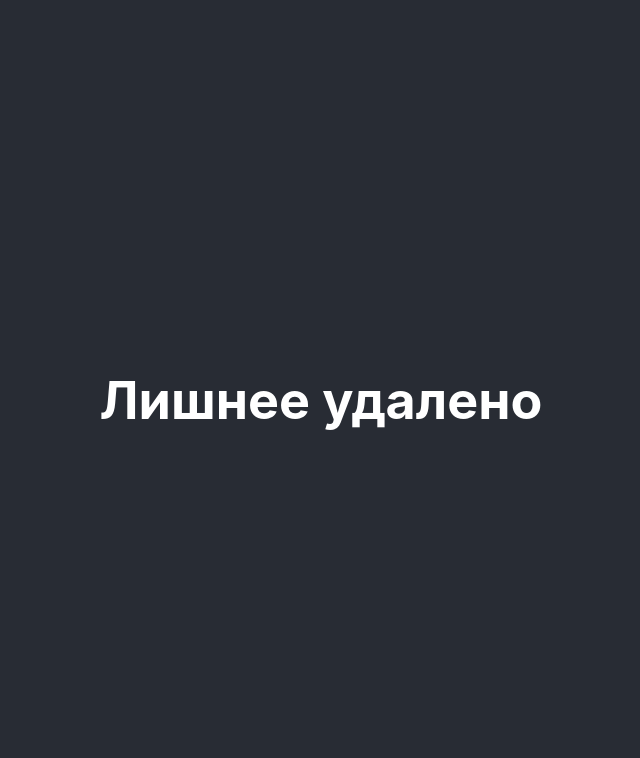
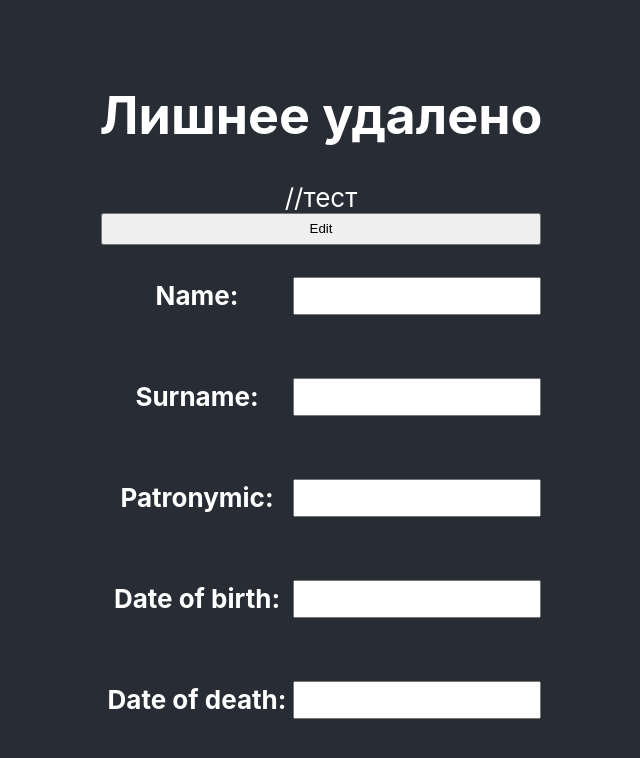
Before and after one commit to genealogy-generator/genealogy-editor, a React (Create React App) app: page / in a window 1280 px wide. Shown: the top 758 px of the page, without its empty margins (319-959 px from the left). Built offline with nearby package versions, Linux system fonts and the light colour scheme.

Commit message:
Added test of Characteristics in App.tsx(can be deleted). Comment changed in TimelineDate.tsx.

```diff
--- a/src/App/App.tsx
+++ b/src/App/App.tsx
@@ -1,11 +1,14 @@
 import React from 'react';
 import './App.css';
+import Characteristics from './characteristics';
 
 function App() {
   return (
     <div className="App">
       <header className="App-header">
         <h1>Лишнее удалено</h1>
+        //тест
+        <Characteristics/>
       </header>
     </div>
   );
--- a/src/App/timelineDate.tsx
+++ b/src/App/timelineDate.tsx
@@ -40,7 +40,7 @@ class TimelineDate {
     this.startTimelineYear = year;
   }
 
-  // изменяет дату(усли пользователь изменил дату)
+  // изменяет дату(если пользователь изменил дату)
   changeDate(day: number, month: number, year: number) {
     this.day = day;
     this.month = month;
```
